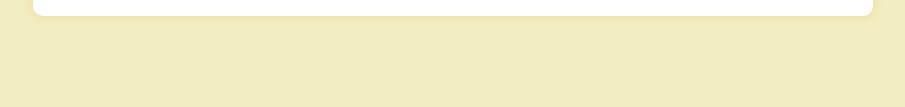
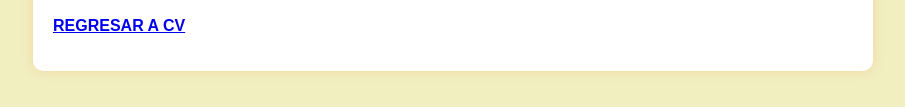
Before and after one commit to SoMNuSrf150/Curriculum-Vitae, a plain HTML site: page diseño.html in a window 1280 px wide. Shown: the part 1661-1768 px from the top of the page, without its empty margins (7-912 px from the left). Before the commit the page ends 1717 px from the top, so only its background shows below. Drawn offline with Linux system fonts and the light colour scheme.

Commit message:
agregue ubicacion y link para volver al cv

```diff
--- a/diseño.html
+++ b/diseño.html
@@ -58,6 +58,7 @@
             <h2>Carlos Reynaldo Fernández Cárdenas</h2>
             <p><strong>Profesión:</strong> Estudiante en Ingenieria en Diseño Multimedia</p>
             <p><strong>Contacto:</strong> carloscardenas526@gmail.com</p>
+            <p><strong>Ubicación:</strong> Ciudad del Carmen, Campeche, México</p>
         </div>
     </div>
 
@@ -86,4 +87,7 @@
                         <img src="images/menu.png" width="250px" alt="menu">
                     </div>
         </div>
+        <div class="section">
+            <p class="section-title"><a href="cv.html">Regresar a CV</a></p>
+        </div>
     </div>
```
